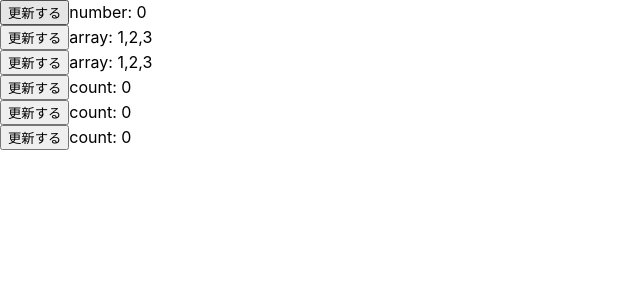
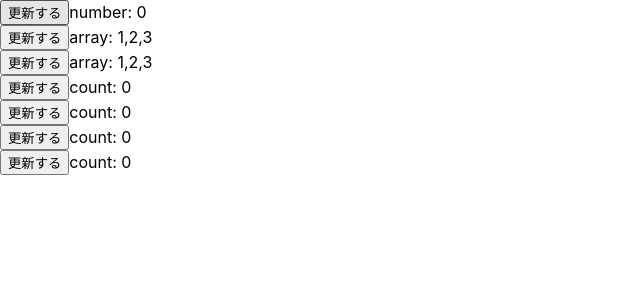
Before and after one commit to DiveIntoHacking/mo-use-states, a React (Create React App) app: page / in a window 1280 px wide. Shown: the top 300 px of the page, without its empty margins (0-640 px from the left). Built offline with nearby package versions, Linux system fonts and the light colour scheme.

Commit message:
just update

```diff
--- a/src/App.js
+++ b/src/App.js
@@ -111,6 +111,24 @@ const StateIsClassInstance3 = () => {
   );
 };
 
+const StateIsClassInstance4 = () => {
+  const [counter, setCounter] = useState(new Counter());
+  const increment = () => {
+    setCounter((previousCounter) => {
+      const _previousCounter = { ...previousCounter };
+      _previousCounter.count = _previousCounter.count + 1;
+      return _previousCounter;
+    });
+  };
+
+  return (
+    <div>
+      <button onClick={increment}>更新する</button>
+      count: {counter.count}
+    </div>
+  );
+};
+
 const App = () => {
   return (
     <>
@@ -120,6 +138,7 @@ const App = () => {
       <StateIsClassInstance />
       <StateIsClassInstance2 />
       <StateIsClassInstance3 />
+      <StateIsClassInstance4 />
     </>
   );
 };
```
